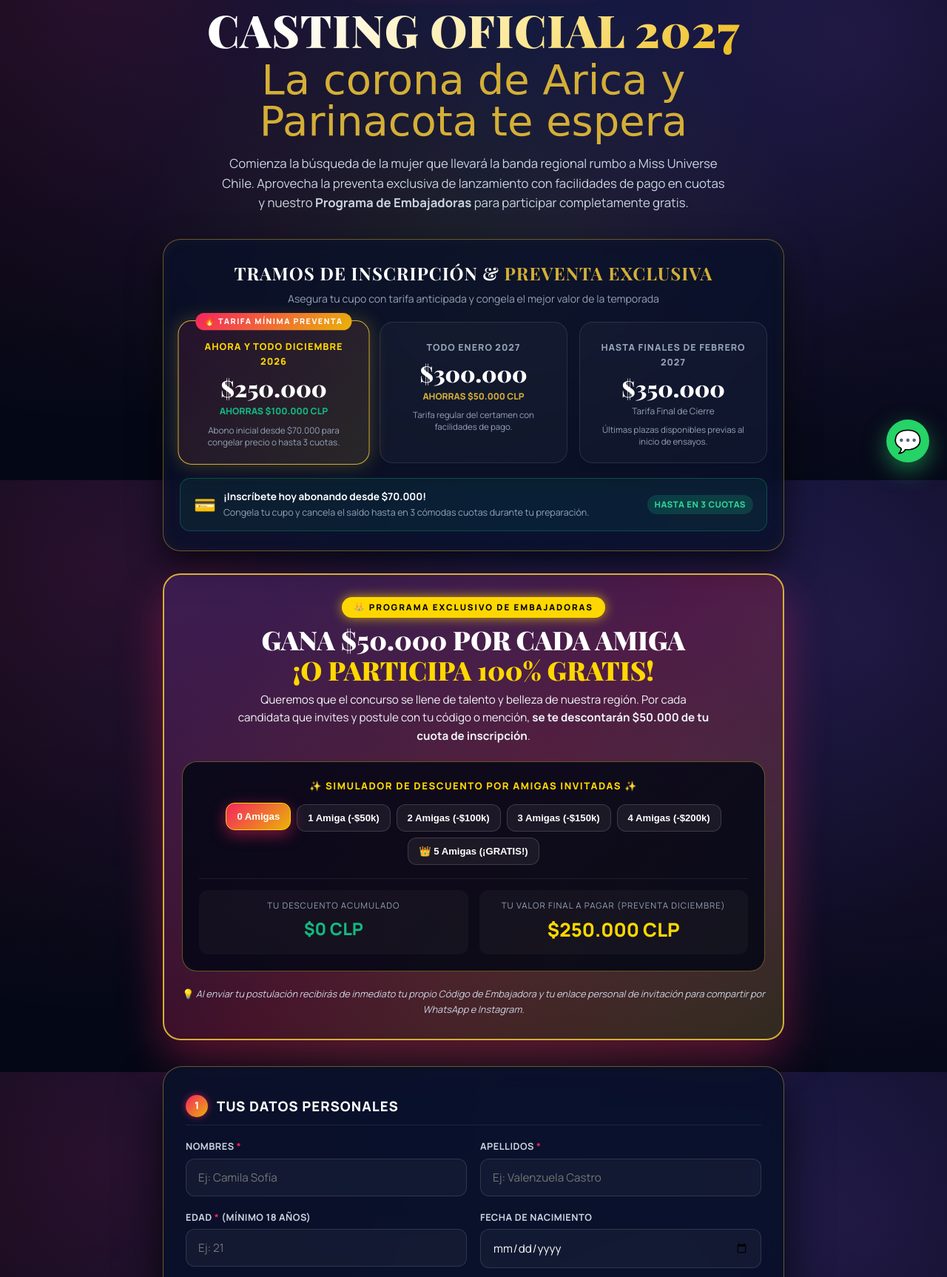
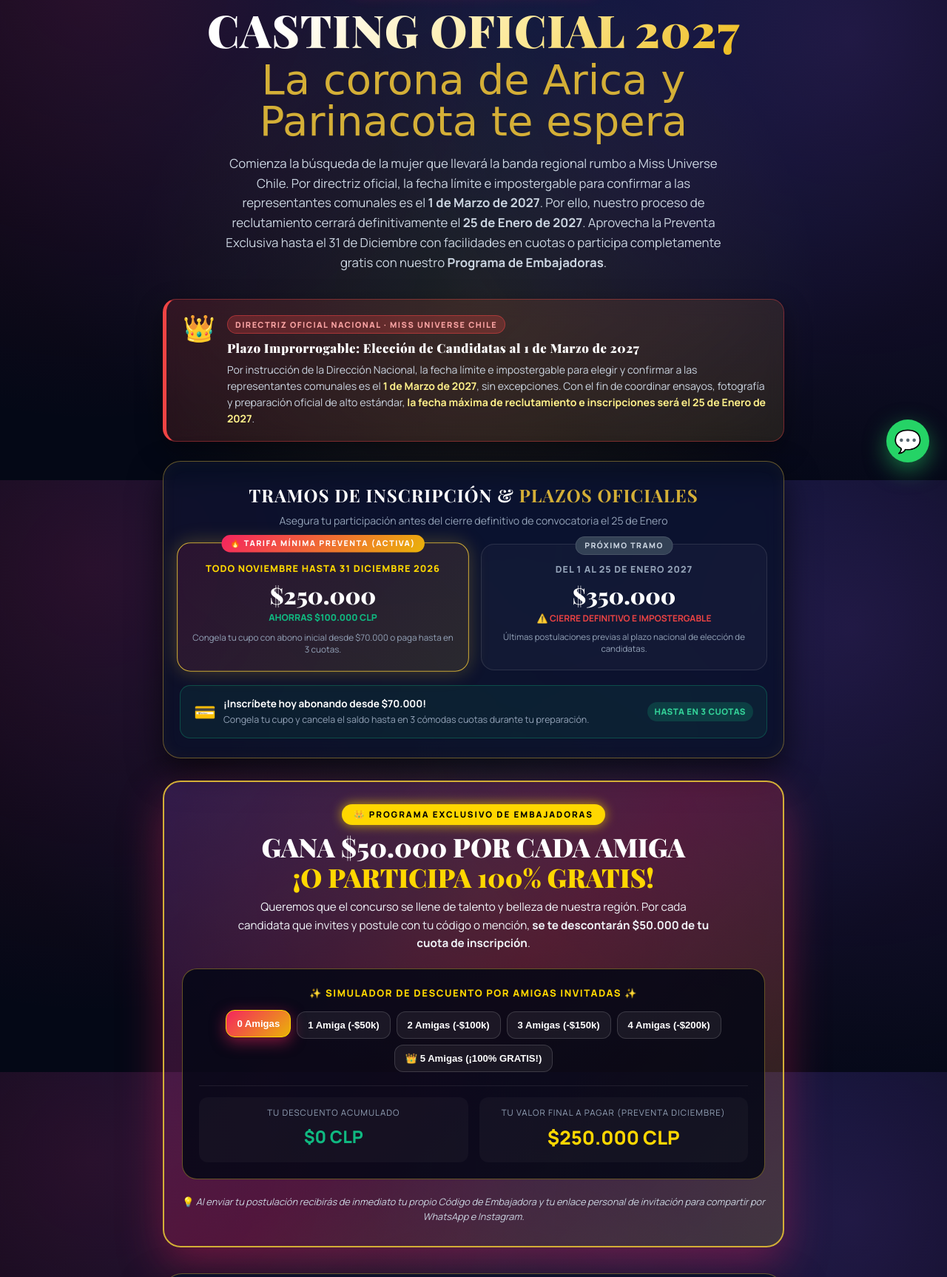
Before and after one commit to GrupoSeinfotel/missuniversoiquique.cl, a PHP site: page / in a window 1280 px wide. Shown: the part 151-1877 px from the top of the page at 74% size. Run offline with PHP 8.4, Linux system fonts and the light colour scheme; some web fonts are replaced.

Commit message:
feat(casting): actualizar plazos nacionales Miss Universe Chile (cierre 25 Enero 2027) y tramos 250k/350k

```diff
--- a/admin-postulantes/index.php
+++ b/admin-postulantes/index.php
@@ -623,6 +623,7 @@ try {
                             $planMap = [
                                 'abono_70' => ['txt' => '💎 Abono $70.000', 'color' => '#38bdf8'],
                                 'contado_250' => ['txt' => '⚡ Preventa $250k', 'color' => '#10b981'],
+                                'contado_350' => ['txt' => '⚡ Regular $350k', 'color' => '#f59e0b'],
                                 'tres_cuotas' => ['txt' => '💳 3 Cuotas', 'color' => '#fbbf24'],
                                 'programa_embajadora' => ['txt' => '👑 Plan Beca Gratis', 'color' => '#e879f9']
                             ];
--- a/casting/index.php
+++ b/casting/index.php
@@ -18,6 +18,12 @@ $regionNombre = $isIquique ? 'Tarapacá' : 'Arica y Parinacota';
 $colorAcento = '#f5245f';
 $colorDorado = '#d4af37';
 $whatsappHelp = '+56956762116';
+
+// Cálculo de estado de fechas y tarifas
+$now = new DateTime();
+$esPreventa = ($now < new DateTime('2027-01-01 00:00:00'));
+$tarifaBaseActual = $esPreventa ? 250000 : 350000;
+$periodoActualTxt = $esPreventa ? 'Preventa Diciembre' : 'Tarifa Enero';
 
 // Código de referida si viene en la URL (?ref=CODIGO)
 $refCode = trim($_GET['ref'] ?? '');
@@ -236,8 +242,62 @@ $refCode = trim($_GET['ref'] ?? '');
         }
 
         /* ==============================================================
-           TARJETAS DE PRECIOS & TRAMOS DE PROMOCIÓN
+           AVISO OFICIAL PLAZO NACIONAL & TRAMOS DE PROMOCIÓN
            ============================================================== */
+        .official-notice-box {
+            background: linear-gradient(135deg, rgba(239, 68, 68, 0.15), rgba(212, 175, 55, 0.12));
+            border: 1px solid rgba(239, 68, 68, 0.4);
+            border-left: 5px solid #ef4444;
+            border-radius: 18px;
+            padding: 20px 22px;
+            margin-bottom: 26px;
+            display: flex;
+            align-items: flex-start;
+            gap: 16px;
+            backdrop-filter: blur(12px);
+            box-shadow: 0 12px 35px rgba(0, 0, 0, 0.4);
+        }
+
+        .notice-icon {
+            font-size: 2.2rem;
+            line-height: 1;
+            flex-shrink: 0;
+        }
+
+        .notice-badge {
+            display: inline-block;
+            background: rgba(239, 68, 68, 0.25);
+            color: #fca5a5;
+            border: 1px solid rgba(239, 68, 68, 0.5);
+            font-size: 0.68rem;
+            font-weight: 800;
+            letter-spacing: 1.5px;
+            padding: 3px 10px;
+            border-radius: 20px;
+            text-transform: uppercase;
+            margin-bottom: 6px;
+        }
+
+        .notice-title {
+            font-size: 1.05rem;
+            font-weight: 800;
+            color: #fff;
+            margin-bottom: 5px;
+            font-family: var(--font-serif);
+            letter-spacing: 0.5px;
+        }
+
+        .notice-desc {
+            font-size: 0.88rem;
+            color: #cbd5e1;
+            line-height: 1.55;
+            margin: 0;
+        }
+
+        .notice-desc strong {
+            color: #fef08a;
+        }
+
         .pricing-section {
             background: rgba(8, 16, 42, 0.75);
             border: 1.5px solid var(--border-gold);
@@ -273,8 +333,8 @@ $refCode = trim($_GET['ref'] ?? '');
 
         .tiers-grid {
             display: grid;
-            grid-template-columns: repeat(auto-fit, minmax(230px, 1fr));
-            gap: 16px;
+            grid-template-columns: repeat(auto-fit, minmax(280px, 1fr));
+            gap: 20px;
             margin-bottom: 20px;
         }
 
@@ -1044,9 +1104,25 @@ $refCode = trim($_GET['ref'] ?? '');
             <div class="hero-calligraphy">La corona de <?= $regionNombre ?> te espera</div>
             <p class="hero-desc">
                 Comienza la búsqueda de la mujer que llevará la banda regional rumbo a Miss Universe Chile.
-                Aprovecha la preventa exclusiva de lanzamiento con facilidades de pago en cuotas y nuestro
-                <strong>Programa de Embajadoras</strong> para participar completamente gratis.
+                Por directriz oficial, la fecha límite e impostergable para confirmar a las representantes comunales es el <strong>1 de Marzo de 2027</strong>.
+                Por ello, nuestro proceso de reclutamiento cerrará definitivamente el <strong>25 de Enero de 2027</strong>.
+                Aprovecha la Preventa Exclusiva hasta el 31 de Diciembre con facilidades en cuotas o participa completamente gratis con nuestro
+                <strong>Programa de Embajadoras</strong>.
             </p>
+        </div>
+
+        <!-- ==============================================================
+             AVISO OFICIAL: DIRECTRIZ NACIONAL MISS UNIVERSE CHILE
+             ============================================================== -->
+        <div class="official-notice-box">
+            <div class="notice-icon">👑</div>
+            <div class="notice-content">
+                <div class="notice-badge">DIRECTRIZ OFICIAL NACIONAL · MISS UNIVERSE CHILE</div>
+                <h3 class="notice-title">Plazo Improrrogable: Elección de Candidatas al 1 de Marzo de 2027</h3>
+                <p class="notice-desc">
+                    Por instrucción de la Dirección Nacional, la fecha límite e impostergable para elegir y confirmar a las representantes comunales es el <strong>1 de Marzo de 2027</strong>, sin excepciones. Con el fin de coordinar ensayos, fotografía y preparación oficial de alto estándar, <strong>la fecha máxima de reclutamiento e inscripciones será el 25 de Enero de 2027</strong>.
+                </p>
+            </div>
         </div>
 
         <!-- ==============================================================
@@ -1054,34 +1130,33 @@ $refCode = trim($_GET['ref'] ?? '');
              ============================================================== -->
         <section class="pricing-section">
             <div class="pricing-header">
-                <h2>Tramos de Inscripción & <span>Preventa Exclusiva</span></h2>
-                <p>Asegura tu cupo con tarifa anticipada y congela el mejor valor de la temporada</p>
+                <h2>Tramos de Inscripción & <span>Plazos Oficiales</span></h2>
+                <p>Asegura tu participación antes del cierre definitivo de convocatoria el 25 de Enero</p>
             </div>
 
             <div class="tiers-grid">
                 <!-- Tramo 1: Preventa Diciembre -->
-                <div class="tier-card highlight">
-                    <span class="tier-badge">🔥 TARIFA MÍNIMA PREVENTA</span>
-                    <div class="tier-period">Ahora y todo Diciembre 2026</div>
+                <div class="tier-card <?= $esPreventa ? 'highlight' : '' ?>">
+                    <?php if ($esPreventa): ?>
+                        <span class="tier-badge">🔥 TARIFA MÍNIMA PREVENTA (ACTIVA)</span>
+                    <?php endif; ?>
+                    <div class="tier-period">Todo Noviembre hasta 31 Diciembre 2026</div>
                     <div class="tier-price">$250.000</div>
                     <div class="tier-save">Ahorras $100.000 CLP</div>
-                    <div class="tier-terms">Abono inicial desde $70.000 para congelar precio o hasta 3 cuotas.</div>
-                </div>
-
-                <!-- Tramo 2: Enero -->
-                <div class="tier-card">
-                    <div class="tier-period">Todo Enero 2027</div>
-                    <div class="tier-price">$300.000</div>
-                    <div class="tier-save" style="color:var(--accent-gold);">Ahorras $50.000 CLP</div>
-                    <div class="tier-terms">Tarifa regular del certamen con facilidades de pago.</div>
-                </div>
-
-                <!-- Tramo 3: Febrero -->
-                <div class="tier-card">
-                    <div class="tier-period">Hasta finales de Febrero 2027</div>
+                    <div class="tier-terms">Congela tu cupo con abono inicial desde $70.000 o paga hasta en 3 cuotas.</div>
+                </div>
+
+                <!-- Tramo 2: Enero (Cierre Definitivo) -->
+                <div class="tier-card <?= !$esPreventa ? 'highlight' : '' ?>">
+                    <?php if (!$esPreventa): ?>
+                        <span class="tier-badge">⚡ ÚLTIMOS DÍAS DE CASTING</span>
+                    <?php else: ?>
+                        <span class="tier-badge" style="background:#334155; color:#cbd5e1; border:1px solid rgba(255,255,255,0.1);">PRÓXIMO TRAMO</span>
+                    <?php endif; ?>
+                    <div class="tier-period">Del 1 al 25 de Enero 2027</div>
                     <div class="tier-price">$350.000</div>
-                    <div style="font-size:0.75rem; color:#94a3b8; margin-top:4px;">Tarifa Final de Cierre</div>
-                    <div class="tier-terms">Últimas plazas disponibles previas al inicio de ensayos.</div>
+                    <div style="font-size:0.75rem; color:#ef4444; font-weight:700; margin-top:4px;">⚠️ CIERRE DEFINITIVO E IMPOSTERGABLE</div>
+                    <div class="tier-terms">Últimas postulaciones previas al plazo nacional de elección de candidatas.</div>
                 </div>
             </div>
 
@@ -1121,7 +1196,10 @@ $refCode = trim($_GET['ref'] ?? '');
                     <button type="button" class="btn-amiga" onclick="setSimulacion(2, this)">2 Amigas (-$100k)</button>
                     <button type="button" class="btn-amiga" onclick="setSimulacion(3, this)">3 Amigas (-$150k)</button>
                     <button type="button" class="btn-amiga" onclick="setSimulacion(4, this)">4 Amigas (-$200k)</button>
-                    <button type="button" class="btn-amiga" onclick="setSimulacion(5, this)">👑 5 Amigas (¡GRATIS!)</button>
+                    <button type="button" class="btn-amiga" onclick="setSimulacion(5, this)">👑 5 Amigas (<?= $esPreventa ? '¡100% GRATIS!' : '-$250k' ?>)</button>
+                    <?php if (!$esPreventa): ?>
+                    <button type="button" class="btn-amiga" onclick="setSimulacion(7, this)">👑 7 Amigas (¡100% GRATIS!)</button>
+                    <?php endif; ?>
                 </div>
 
                 <div class="calc-result-wrap">
@@ -1130,8 +1208,8 @@ $refCode = trim($_GET['ref'] ?? '');
                         <div class="calc-val-discount" id="simDiscount">$0 CLP</div>
                     </div>
                     <div class="calc-box-item">
-                        <small>Tu Valor Final a Pagar (Preventa Diciembre)</small>
-                        <div class="calc-val-final" id="simFinal">$250.000 CLP</div>
+                        <small>Tu Valor Final a Pagar (<?= $periodoActualTxt ?>)</small>
+                        <div class="calc-val-final" id="simFinal">$<?= number_format($tarifaBaseActual, 0, ',', '.') ?> CLP</div>
                         <div id="simBadgeFree" style="display:none;" class="calc-free-pill">👑 ¡PARTICIPAS 100% GRATIS!</div>
                     </div>
                 </div>
@@ -1271,10 +1349,10 @@ $refCode = trim($_GET['ref'] ?? '');
                     </label>
 
                     <label class="payment-radio-label">
-                        <input type="radio" name="modalidad_pago" value="contado_250">
+                        <input type="radio" name="modalidad_pago" value="<?= $esPreventa ? 'contado_250' : 'contado_350' ?>">
                         <div class="radio-info">
-                            <strong>⚡ Preventa Diciembre ($250.000)</strong>
-                            <small>Pago total al contado con el máximo descuento de lanzamiento ($100.000 de ahorro).</small>
+                            <strong>⚡ Pago Contado (<?= $esPreventa ? 'Preventa $250.000' : 'Tarifa $350.000' ?>)</strong>
+                            <small><?= $esPreventa ? 'Pago al contado con $100.000 de ahorro en preventa (hasta el 31 de Diciembre).' : 'Pago total antes del cierre definitivo del 25 de Enero.' ?></small>
                         </div>
                     </label>
 
@@ -1282,15 +1360,15 @@ $refCode = trim($_GET['ref'] ?? '');
                         <input type="radio" name="modalidad_pago" value="tres_cuotas">
                         <div class="radio-info">
                             <strong>💳 Pago en 3 Cuotas</strong>
-                            <small>Cuotas mensuales flexibles hasta antes de la Gran Gala Final.</small>
+                            <small>Cuotas mensuales flexibles durante tu preparación al certamen.</small>
                         </div>
                     </label>
 
                     <label class="payment-radio-label">
                         <input type="radio" name="modalidad_pago" value="programa_embajadora">
                         <div class="radio-info">
-                            <strong>👑 Plan Embajadora (Meta Gratis)</strong>
-                            <small>Invitaré a 5 amigas al certamen para que mi participación sea 100% gratuita.</small>
+                            <strong>👑 Plan Embajadora (Meta Beca 100% Gratis)</strong>
+                            <small>Invitaré a mis amigas al certamen (-$50.000 por cada una) para participar costo cero.</small>
                         </div>
                     </label>
                 </div>
@@ -1386,7 +1464,7 @@ $refCode = trim($_GET['ref'] ?? '');
     <!-- Scripts Interactivos -->
     <script>
         // Simulador Interactivo de Beca y Descuento
-        const basePrice = 250000;
+        const basePrice = <?= (int)$tarifaBaseActual ?>;
         function setSimulacion(amigas, btn) {
             document.querySelectorAll('.btn-amiga').forEach(b => b.classList.remove('active'));
             if (btn) btn.classList.add('active');
```
Also changed, not shown: api/postular.php (+18 -13 lines).
